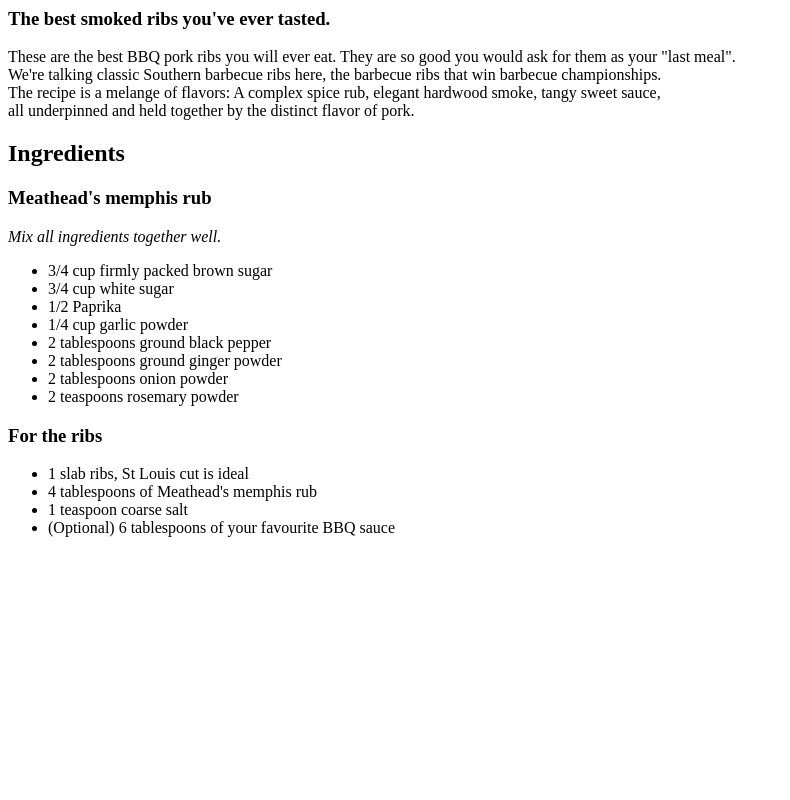
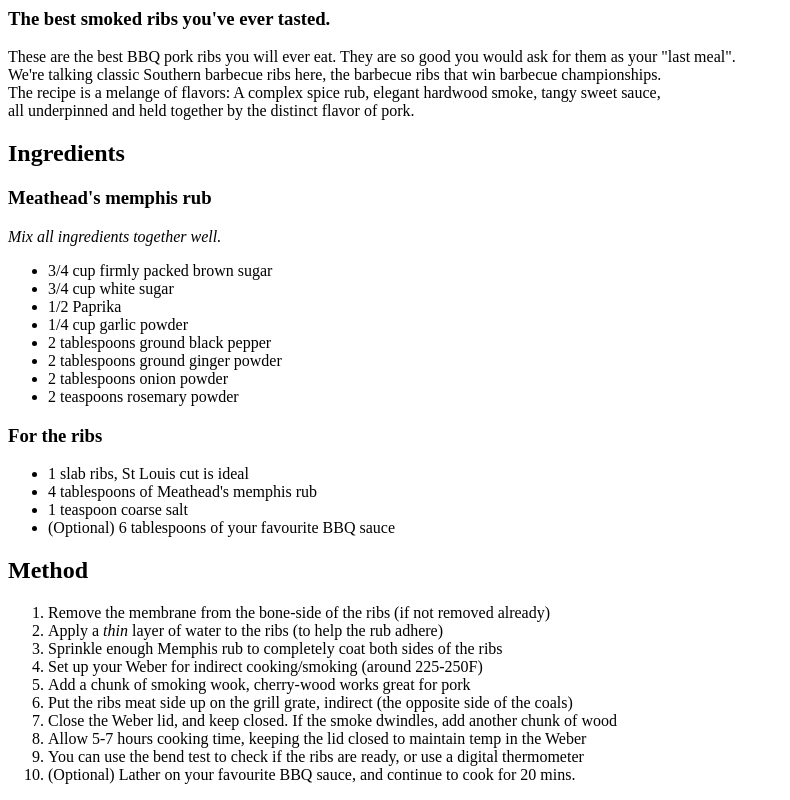
Before and after one commit to ChristianP-code/odin-recipes, a plain HTML site: page recipes/last-meal-ribs.html in a window 1280 px wide. Shown: the part 456-1256 px from the top of the page, without its empty margins (0-790 px from the left). Before the commit the page ends 1009 px from the top, so only its background shows below. Drawn offline with Linux system fonts and the light colour scheme.

Commit message:
Add LMR link to index page and LMR recipe method

```diff
--- a/recipes/last-meal-ribs.html
+++ b/recipes/last-meal-ribs.html
@@ -34,5 +34,19 @@
                         <li>1 teaspoon coarse salt</li>
                         <li>(Optional) 6 tablespoons of your favourite BBQ sauce</li>
                     </ul>
+            <h2>Method</h2>
+                <ol>
+                    <li>Remove the membrane from the bone-side of the ribs (if not removed already)</li>
+                    <li>Apply a <em>thin</em> layer of water to the ribs (to help the rub adhere)</li>
+                    <li>Sprinkle enough Memphis rub to completely coat both sides of the ribs</li>
+                    <li>Set up your Weber for indirect cooking/smoking (around 225-250F)</li>
+                    <li>Add a chunk of smoking wook, cherry-wood works great for pork</li>
+                    <li>Put the ribs meat side up on the grill grate, indirect (the opposite side of the coals)</li>
+                    <li>Close the Weber lid, and keep closed. If the smoke dwindles, add another chunk of wood</li>
+                    <li>Allow 5-7 hours cooking time, keeping the lid closed to maintain temp in the Weber</li>
+                    <li>You can use the bend test to check if the ribs are ready, or use a digital thermometer</li>
+                    <li>(Optional) Lather on your favourite BBQ sauce, and continue to cook for 20 mins.</li>
+
+                </ol>
     </body>
 </html>
```
Also changed, not shown: index.html (+1 -0 lines).
